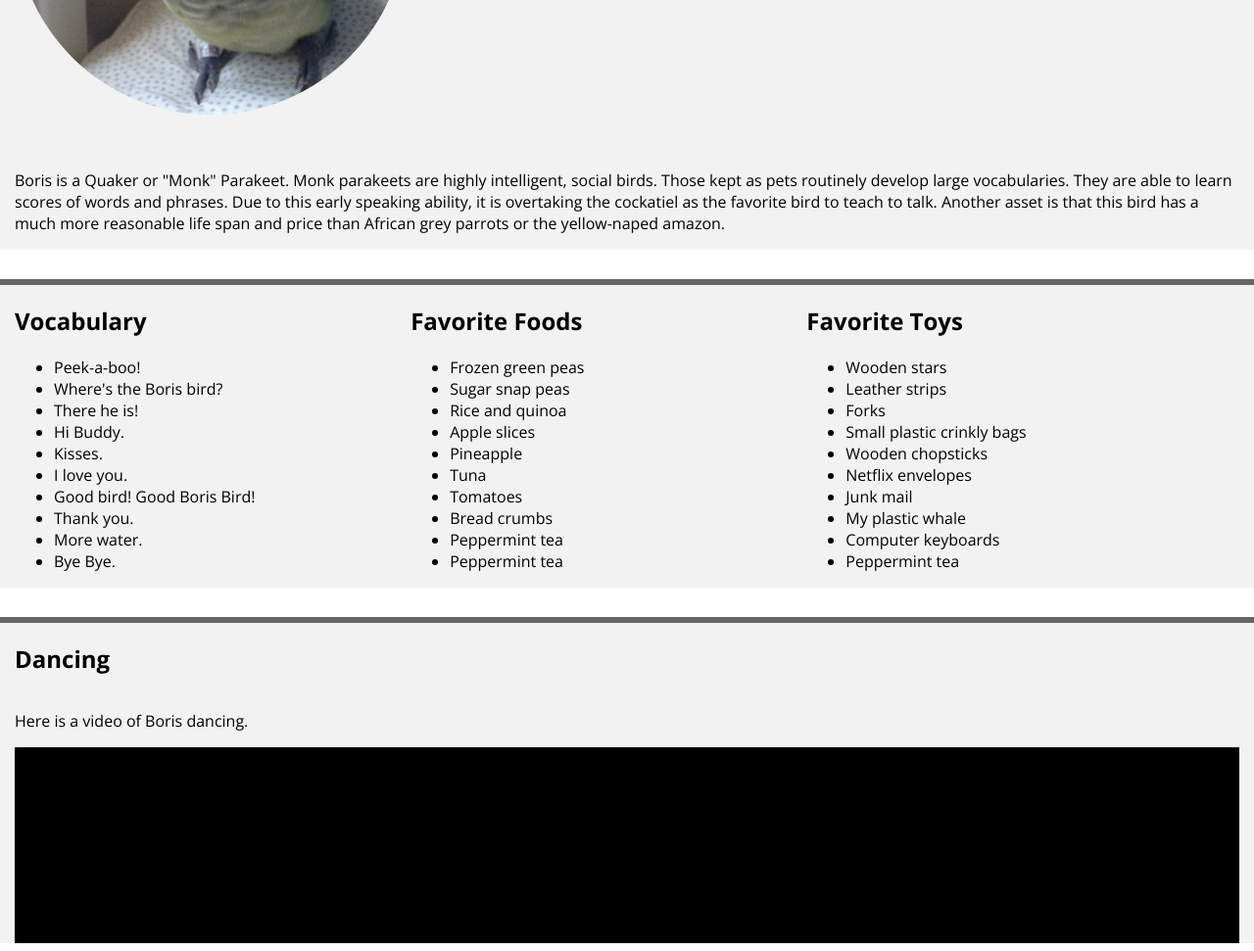
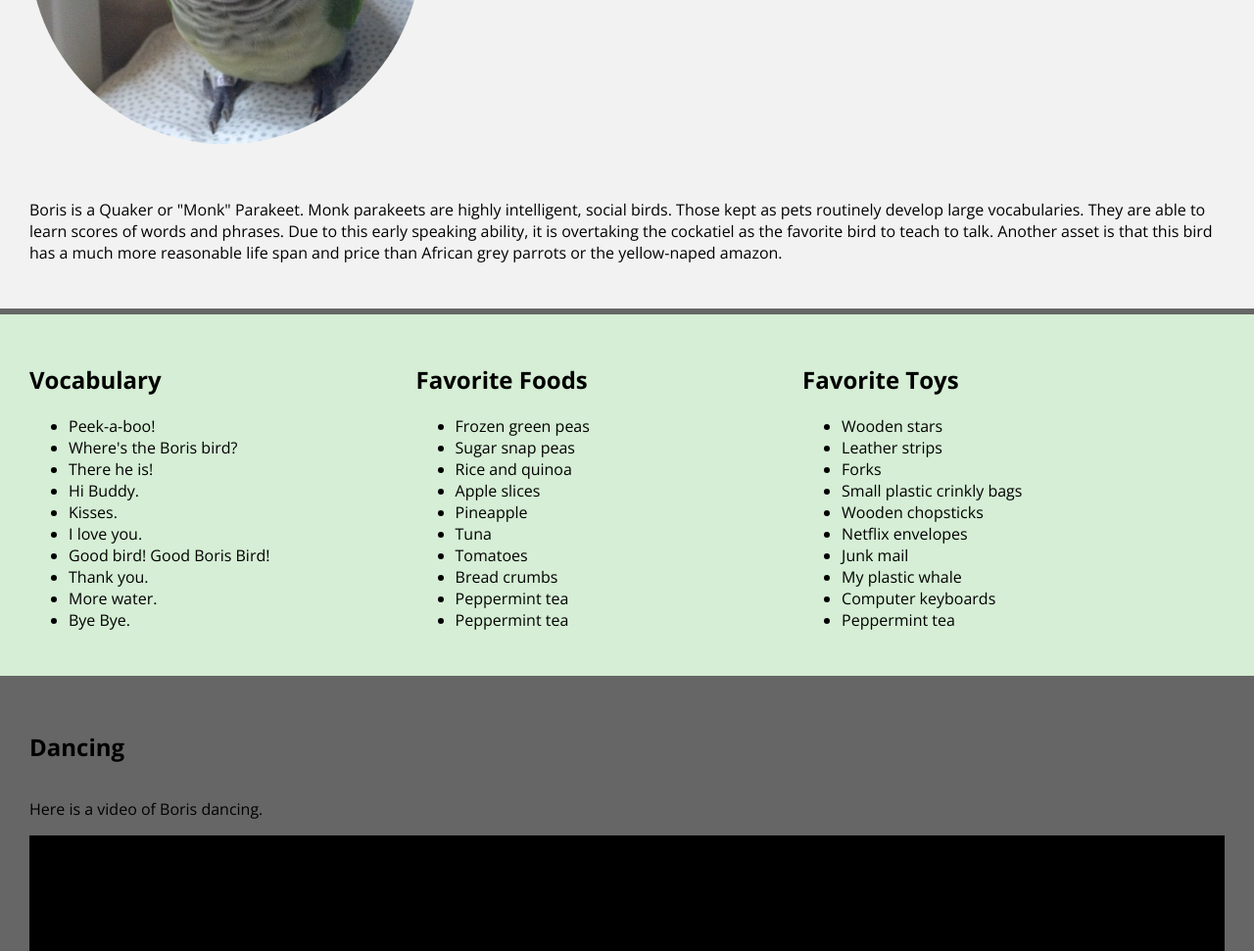
Before and after one commit to lauraelsner/boristhebird, a plain HTML site: page index.html in a window 1280 px wide. Shown: the part 329-1300 px from the top of the page at 98% size. Drawn offline with nearby package versions, Linux system fonts and the light colour scheme.

Commit message:
1.2
changed color of sections
got rid of top border

```diff
--- a/main.css
+++ b/main.css
@@ -78,13 +78,15 @@ PAGE CONTENT
 	padding-left: 15px;
 	padding-right: 15px;
 	border-top: 6px solid #666666;
+	padding: 30px;
 }
 
 #inner-wrapper-2 {
-	background-color: #f2f2f2;
+	background-color: #d5eed5;
 	padding-left: 15px;
 	padding-right: 15px;
 	border-top: 6px solid #666666;
+	padding: 30px;
 }
 
 /*
@@ -106,11 +108,9 @@ BACKGROUND COLORS FOR COLUMN LAOUT TESTING
 */
 
 #inner-wrapper-3 {
-	background-color: #f2f2f2;
-	margin-bottom: 30px;
-	padding-left: 15px;
-	padding-right: 15px;
+	background-color: #666666;
 	border-top: 6px solid #666666;
+	padding: 30px;
 }
 
 .video {
--- a/responsive.css
+++ b/responsive.css
@@ -74,15 +74,15 @@ SCREEN WIDTH 960 PX
 	}
 
 	#inner-wrapper-1 {
-		margin-bottom: 30px;
+
 	}
 
 	#inner-wrapper-2 {
-		margin-bottom: 30px;
+
 	}
 
 	#inner-wrapper-3 {
-		margin-bottom: 30px;
+
 	}
 
 
```
